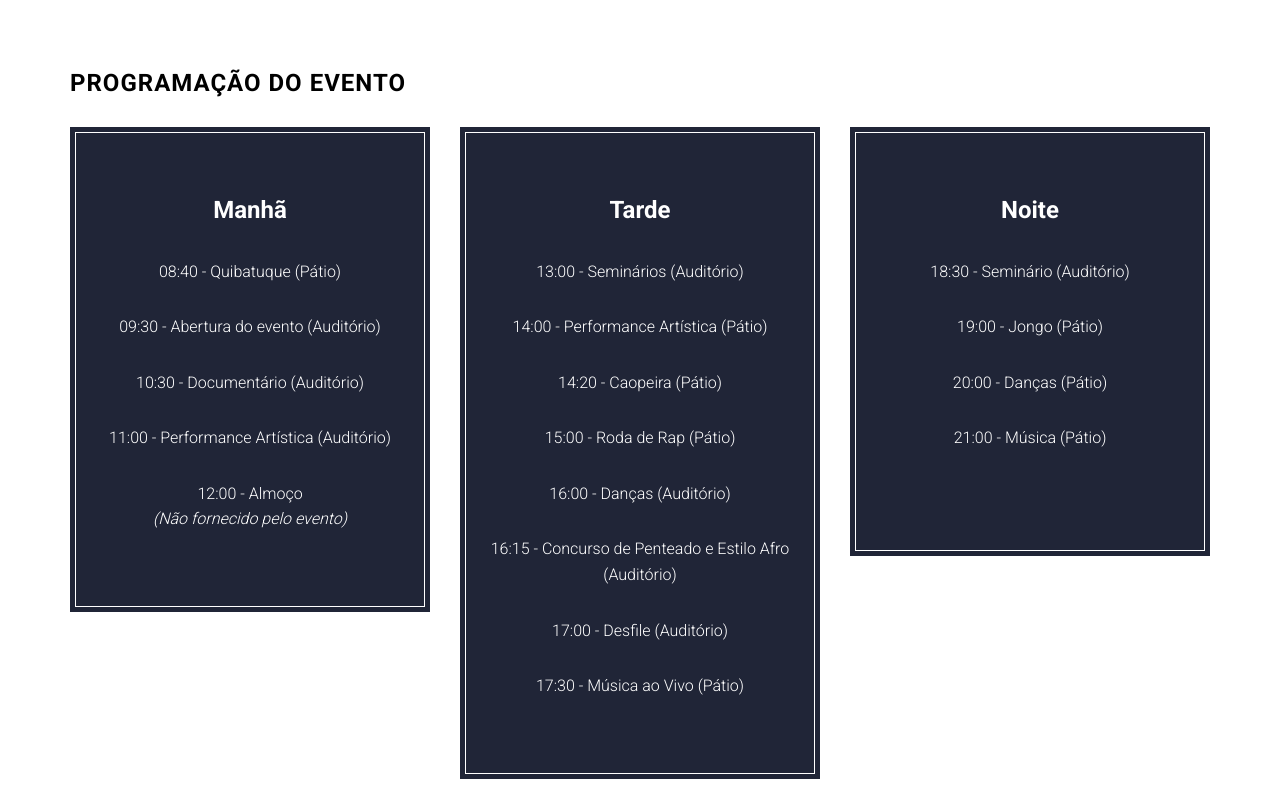
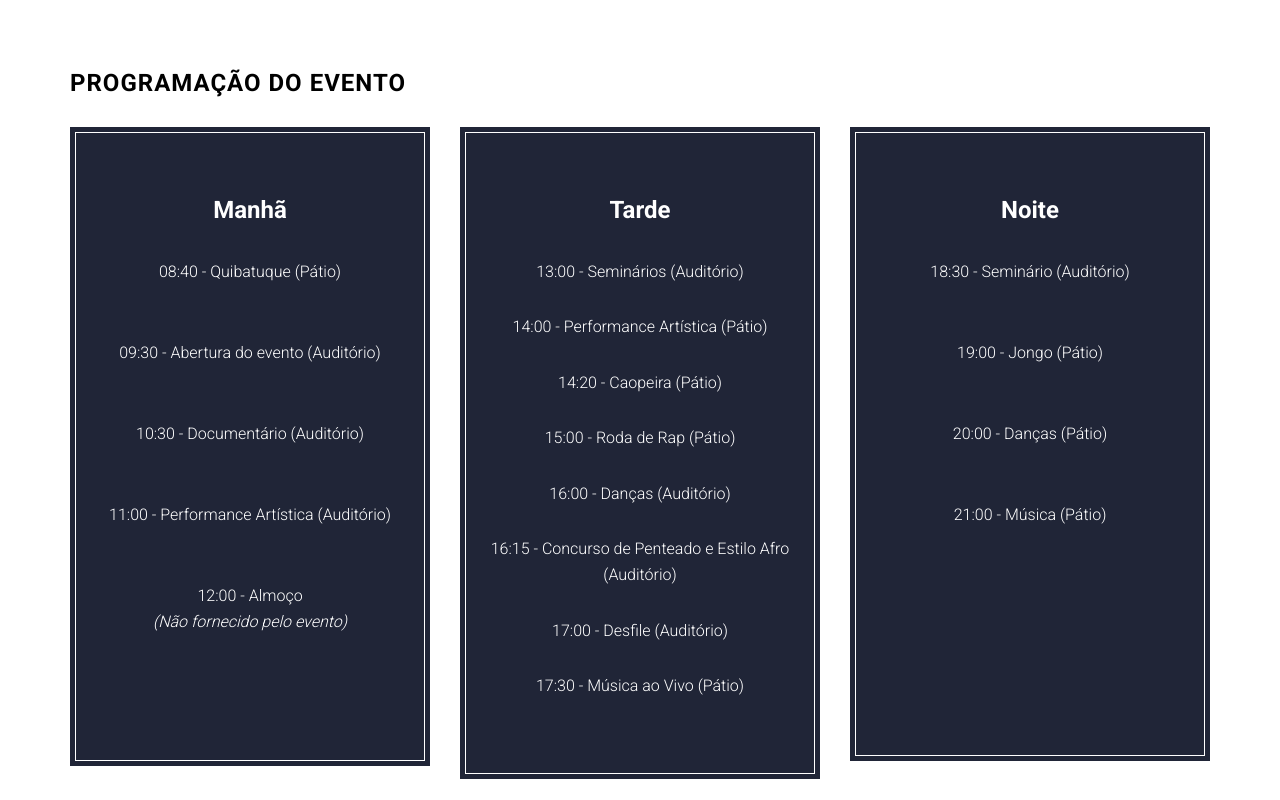
Before and after one commit to lucascraveiropaes/DiaCulturalConscienciaNegra, a website: page portugues.html in a window 1280 px wide. Shown: the part 1600-2400 px from the top of the page. Drawn offline with Linux system fonts and the light colour scheme; files whose address does not match are found by name.

Commit message:
Atualizando Programação 2

```diff
--- a/portugues.html
+++ b/portugues.html
@@ -119,11 +119,12 @@
                         </div-->
                         <h3>Manhã</h3><br>
 
-                        <p>08:40 - Quibatuque (Pátio)</p>
-                        <p>09:30 - Abertura do evento (Auditório)</p>
-                        <p>10:30 - Documentário (Auditório)</p>
-                        <p>11:00 - Performance Artística (Auditório)</p>
+                        <p>08:40 - Quibatuque (Pátio)</p><br>
+                        <p>09:30 - Abertura do evento (Auditório)</p><br>
+                        <p>10:30 - Documentário (Auditório)</p><br>
+                        <p>11:00 - Performance Artística (Auditório)</p><br>
                         <p>12:00 - Almoço<br><i>(Não fornecido pelo evento)</i></p>
+                        <br><br>
                     </div>
                 </div>
                 <div class="col-md-4 col-sm-6">
@@ -150,11 +151,11 @@
                         </div-->
                         <h3>Noite</h3><br>
 
-                        <p>18:30 - Seminário (Auditório)</p>
-                        <p>19:00 - Jongo (Pátio)</p>
-                        <p>20:00 - Danças (Pátio)</p>
-                        <p>21:00 - Música (Pátio)</p>
-                        <br>
+                        <p>18:30 - Seminário (Auditório)</p><br>
+                        <p>19:00 - Jongo (Pátio)</p><br>
+                        <p>20:00 - Danças (Pátio)</p><br>
+                        <p>21:00 - Música (Pátio)</p><br>
+                        <br><br><br><br><br>
                     </div>
                 </div>
             </div>
```
Also changed, not shown: ingles.html (+9 -8 lines).
